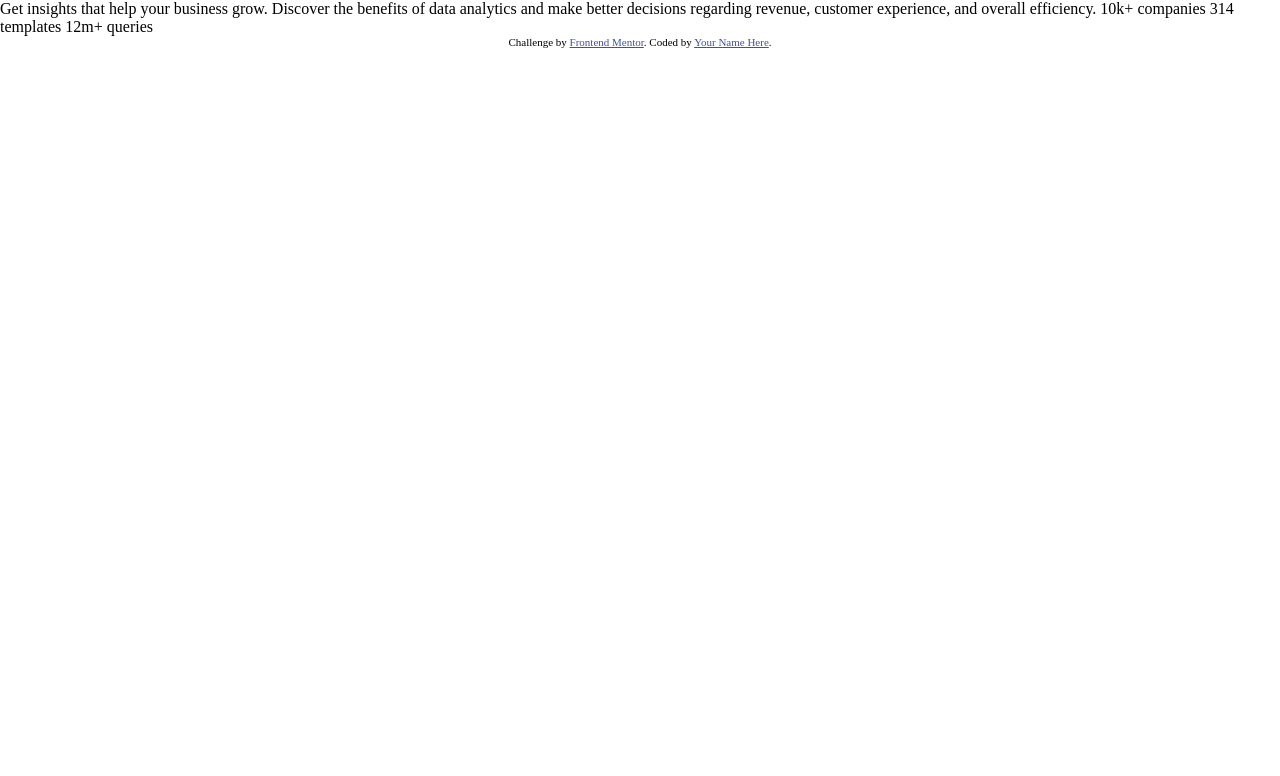
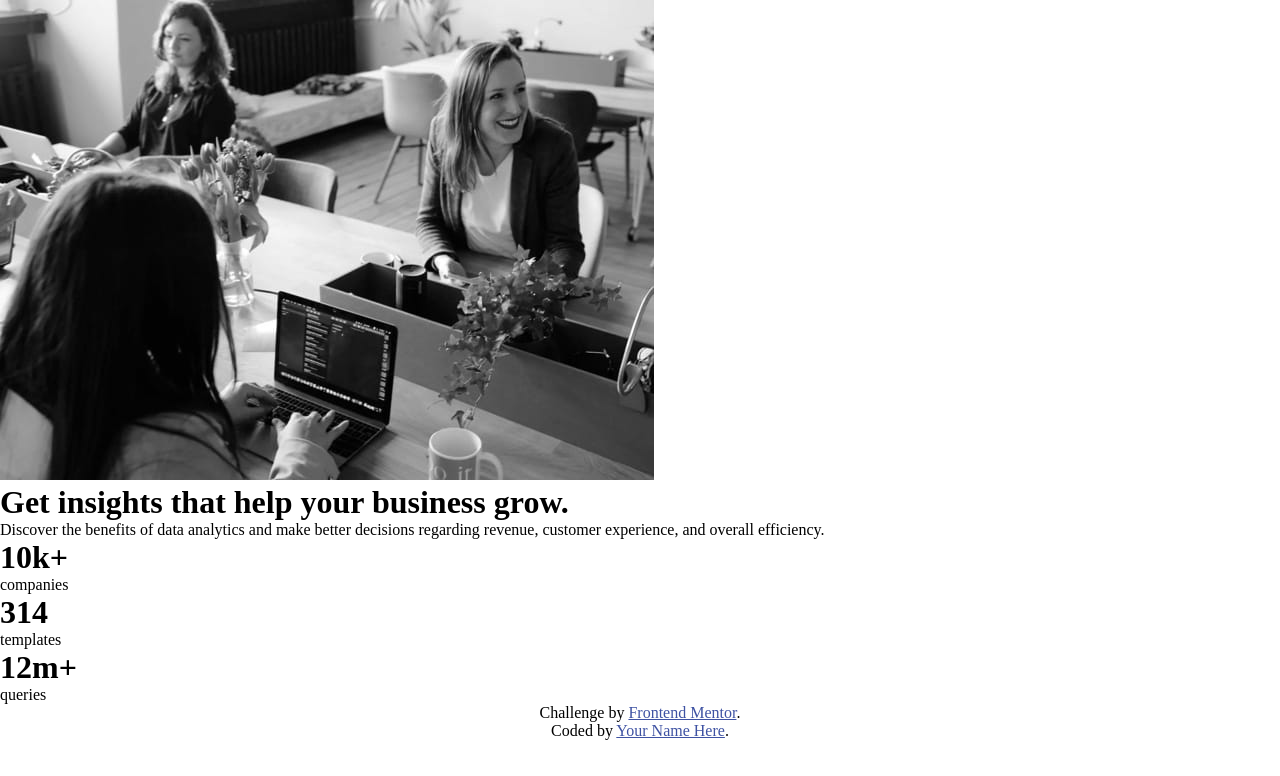
Before and after one commit to jonaschacon/stats-preview-card-component-main, a plain HTML site: page index.html in a window 1280 px wide. Drawn offline with Linux system fonts and the light colour scheme.

Commit message:
adding html elements

```diff
--- a/index.html
+++ b/index.html
@@ -13,18 +13,38 @@
 
 </head>
 <body>
-  Get insights that help your business grow.
+  <main>
+    <div class="one">
+      <img src="images/image-header-mobile.jpg" alt="">
+    </div>
+    <div class="two">
+      <h1>Get insights that help your business grow.</h1>
 
-  Discover the benefits of data analytics and make better decisions regarding revenue, customer
-  experience, and overall efficiency.
+      <p>
+        Discover the benefits of data analytics and make better decisions regarding revenue, customer
+        experience, and overall efficiency.
+      </p>
 
-  10k+ companies
-  314 templates
-  12m+ queries
+      <div class="stats">
+        <h1>10k+</h1>
+        <p>companies</p>
+        <h1>314</h1>
+        <p>templates</p>
+        <h1>12m+</h1>
+        <p>queries</p>
+      </div>
+    </div>
 
-  <div class="attribution">
-    Challenge by <a href="https://www.frontendmentor.io?ref=challenge" target="_blank">Frontend Mentor</a>.
-    Coded by <a href="#">Your Name Here</a>.
-  </div>
+  </main>
+
+  <footer>
+    <div class="attribution">
+      <p>
+        Challenge by <a href="https://www.frontendmentor.io?ref=challenge" target="_blank">Frontend Mentor</a>.
+      </p>
+      <p>Coded by <a href="#">Your Name Here</a>.</p>
+    </div>
+  </footer>
+
 </body>
 </html>
--- a/style.css
+++ b/style.css
@@ -22,5 +22,5 @@ body {
     min-height: 100vh;
 }
 
-.attribution { font-size: 11px; text-align: center; }
+.attribution { font-size: 1rem; text-align: center; }
 .attribution a { color: hsl(228, 45%, 44%); }
```
